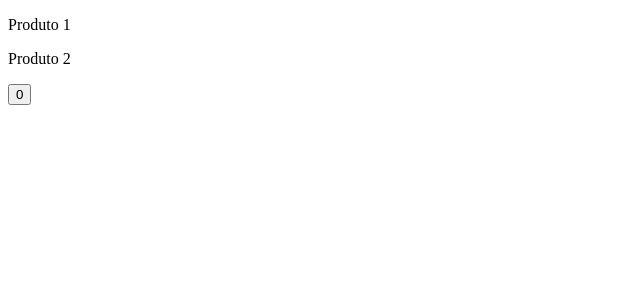
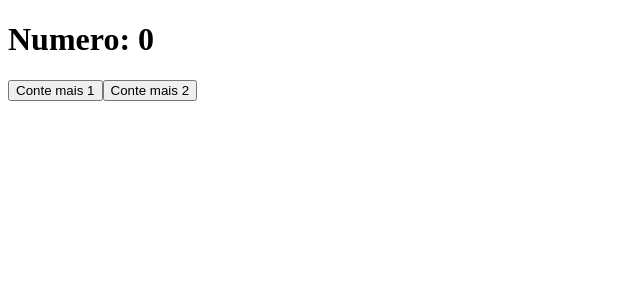
Before and after one commit to rafaelandradegs/origamid-react, a React (Vite) app: page / in a window 1280 px wide. Shown: the top 300 px of the page, without its empty margins (0-640 px from the left). Built offline with nearby package versions, Linux system fonts and the light colour scheme.

Commit message:
useContext

```diff
--- a/src/App.jsx
+++ b/src/App.jsx
@@ -1,38 +1,12 @@
 import React from 'react'
-
-const set1 = new Set()
-const set2 = new Set()
-
-const Produto = () => {
-  const func1 = () => {
-    console.log('teste')
-  }
-
-  const func2 = React.useCallback(() => {
-    console.log('teste2')
-  }, [])
-
-  set1.add(func1)
-  set2.add(func2)
-
-  console.log('set1: ', set1, 'set2: ', set2)
-
-  return (
-    <div>
-      <p onClick={func1}>Produto 1</p>
-      <p onClick={func2}>Produto 2</p>
-    </div>
-  )
-}
+import Produto from './Produto'
+import { GlobalStorage } from './GlobalContext'
 
 const App = () => {
-  const [contar, setContar] = React.useState(0)
-
   return (
-    <div>
+    <GlobalStorage>
       <Produto />
-      <button onClick={() => setContar(contar + 1)}>{contar}</button>
-    </div>
+    </GlobalStorage>
   )
 }
 
--- /dev/null
+++ b/src/GlobalContext.jsx
@@ -0,0 +1,21 @@
+import React from 'react'
+
+export const GlobalContext = React.createContext()
+
+export const GlobalStorage = ({ children }) => {
+  const [contar, setContar] = React.useState(0)
+
+  function contar1() {
+    setContar(contar + 1)
+  }
+
+  function contar2() {
+    setContar(contar + 2)
+  }
+
+  return (
+    <GlobalContext.Provider value={{ contar, contar1, contar2 }}>
+      {children}
+    </GlobalContext.Provider>
+  )
+}
--- /dev/null
+++ b/src/Produto.jsx
@@ -0,0 +1,16 @@
+import React from 'react'
+import { GlobalContext } from './GlobalContext'
+
+const Produto = () => {
+  const dados = React.useContext(GlobalContext)
+  console.log(dados)
+  return (
+    <div>
+      <h1> Numero: {dados.contar}</h1>
+      <button onClick={dados.contar1}>Conte mais 1 </button>
+      <button onClick={dados.contar2}>Conte mais 2 </button>
+    </div>
+  )
+}
+
+export default Produto
```
